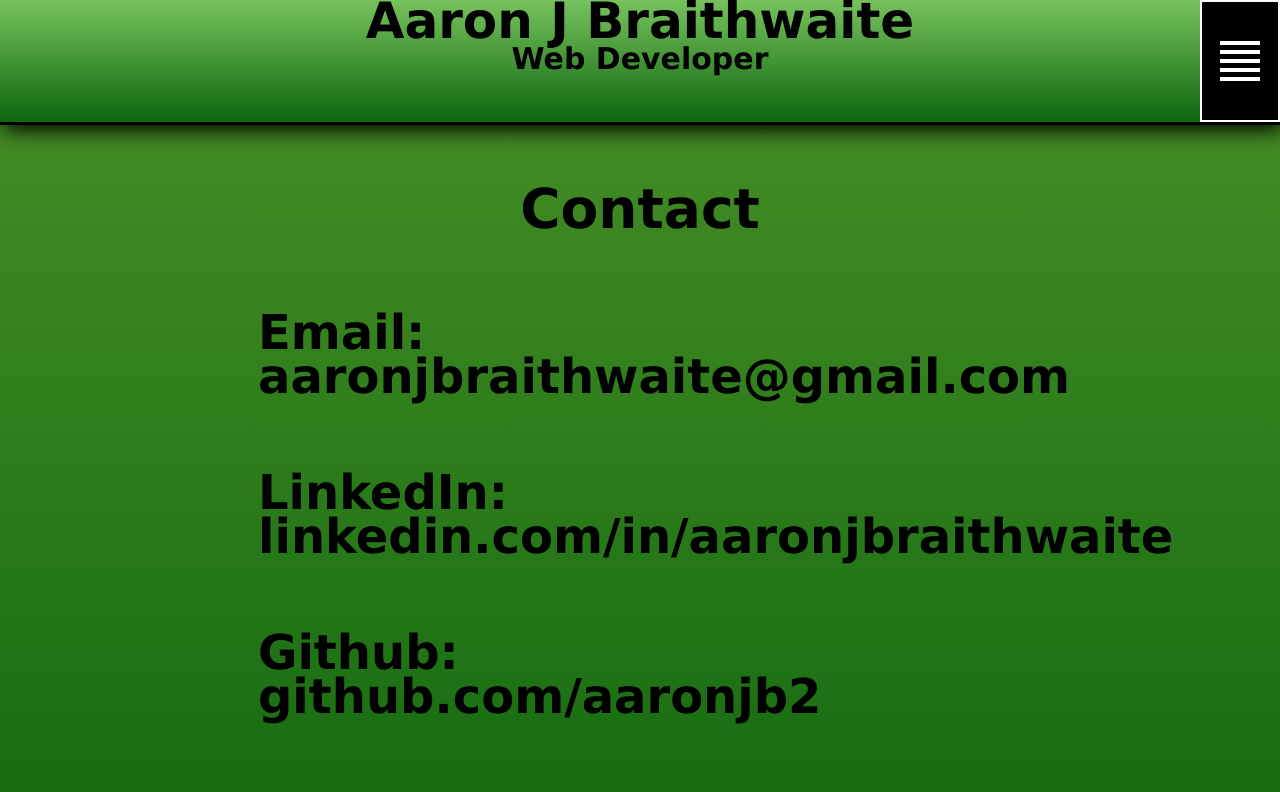
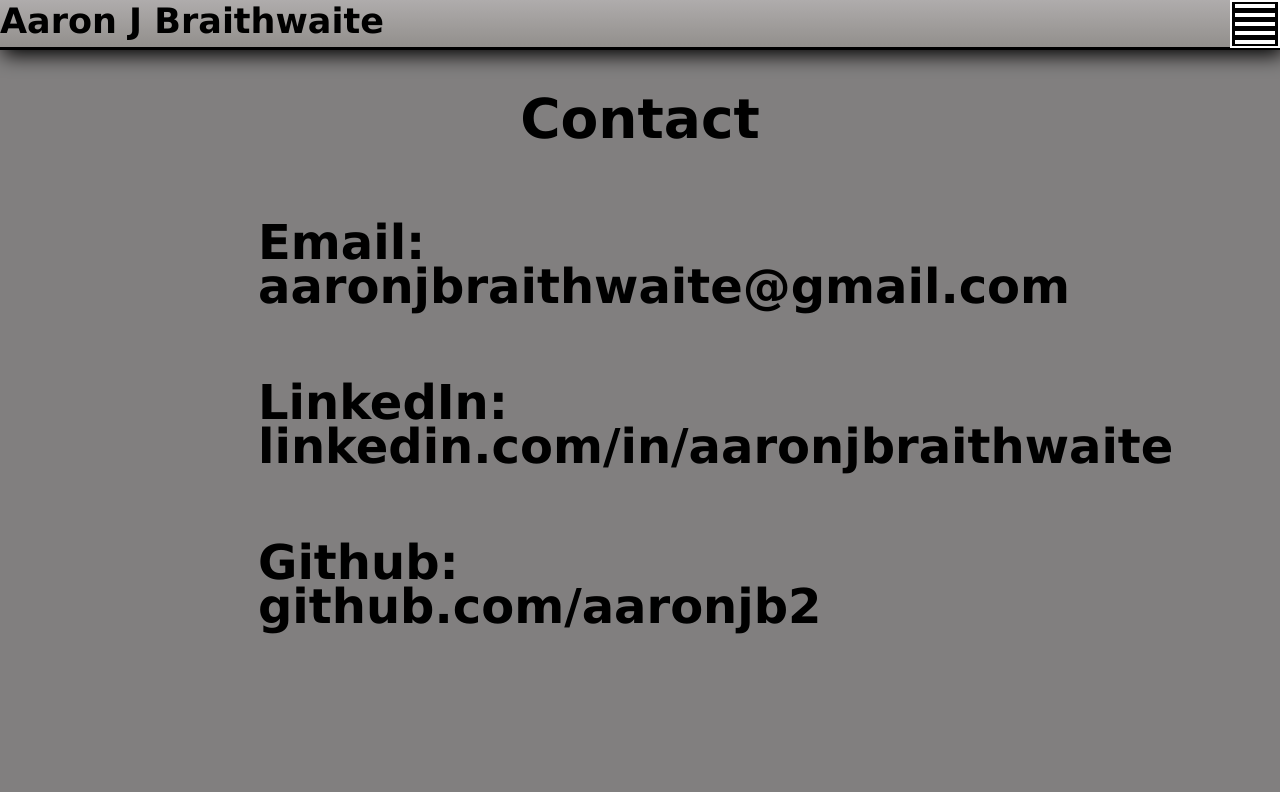
Before and after one commit to aaronjb2/portfolio, a React (Create React App) app: page /#/contact in a window 1280 px wide. Shown: the top 792 px of the page. Built offline with nearby package versions, Linux system fonts and the light colour scheme.

Commit message:
after making things gray

```diff
--- a/src/About.js
+++ b/src/About.js
@@ -23,6 +23,11 @@ class About extends Component{
                 <div className='holder-of-page-title-div'>
                     <h1 className='page-title'>About Me</h1>
                 </div>
+                <div className='that-is-what-it-is-all-about'>
+                    <div className='holder-of-my-photo'>
+                        <img className='my-photo' src='https://media.licdn.com/dms/image/C5603AQFBeKst4cNITA/profile-displayphoto-shrink_200_200/0?e=1554336000&v=beta&t=UvI4OMx3ODp5hJPL2T8sRN-ZnHV9aW7Vcpj0R_HmlF0' alt/>
+                    </div>
+                    <div className='about-space'></div>
                     <div className='paragraph-area'>
                         <p className='my-story'>I was born and raised in Utah.
                             I enjoy jokes and superhero movies.
@@ -33,6 +38,7 @@ class About extends Component{
                             applications that users can play on their phones.</p>
                     </div>
                 </div>
+            </div>
         )
     }
 }
--- a/src/App.css
+++ b/src/App.css
@@ -7,9 +7,10 @@
 }
 
 .header{
-  height:125px;
+  height:50px;
   width:100%;
-  background-image: linear-gradient(rgb(119, 194, 93), rgb(14, 102, 14));
+  /* background-image: linear-gradient(rgb(225, 231, 223), rgb(115, 119, 115)); */
+  background-image: linear-gradient(rgb(175, 172, 172), rgb(146, 143, 140));
   position:fixed;
   top:0;
   display:flex;
@@ -19,18 +20,17 @@
   z-index: 3;
 }
 
-.logo-section{
-  height:125px;
-  width:20%;
-}
 
 .title-section{
-  height:125px;
-  width: 60%;
+  height:50px;
+  width: 80%;
+  display:flex;
+  justify-content:flex-start;
+  align-items:center;
 }
 
 .links-section{
-  height:125px;
+  height:50px;
   width:20%;
   display:flex;
   align-items:flex-start;
@@ -39,7 +39,7 @@
 
 .option-div{
   box-sizing:border-box;
-  height:125px;
+  height:50px;
   width:110px;
   display:flex;
   flex-direction:column;
@@ -48,7 +48,7 @@
 }
 
 .space{
-  height:140px;
+  height:50px;
   width:100%;
 }
 
@@ -84,15 +84,18 @@
 
 .drop-down-menu{
   position:fixed;
-  background-color:pink;
+  background-color:gray;
   width:100%;
-  top:125px;
+  top:50px;
   height:100vh;
   background-image: linear-gradient(rgb(200, 200, 200), rgb(100, 100, 100));
   z-index:2;
 }
 
-
+.giving-space{
+  width:5px;
+  height:40px;
+}
 
 .drop-down-option{
   border-bottom:3px solid black;
@@ -120,8 +123,35 @@
   background-image:linear-gradient(white, rgb(150, 150, 150));
 }
 
+#selected1{
+  background-image:linear-gradient(white, rgb(150, 150, 150));
+  border-top:3px solid black;
+}
+
+#not-selected1{
+  border-top:3px solid black;
+}
+
 .head-option{
   border-left:2px solid black;
+}
+
+.that-is-what-it-is-all-about{
+  display:flex;
+  flex-direction:column;
+  align-items:center;
+}
+
+.holder-of-my-photo{
+  height:200px;
+  width:200px;
+}
+
+.my-photo{
+  height:100%;
+  width:100%;
+  border-radius:50%;
+  border: 3px solid black;
 }
 
 .page-title{
@@ -237,6 +267,11 @@ width:92%
 
 .profile-pic{
   height:300px;
+}
+
+.about-space{
+  height:1px;
+  width:30px;
 }
 
 .under-profile-description-div{
@@ -605,7 +640,7 @@ font-weight:bold;
     top:65px;
   }
   .under-profile-description-div{
-    font-size:30px;
+    font-size:70px;
   }
   .my-story{
     font-size:27px;
@@ -725,7 +760,7 @@ font-weight:bold;
     font-size:35px;
     margin-top:15px;
     position:relative;
-    bottom:10px;
+    bottom:0px;
   }
   .my-story{
     font-size:29px;
@@ -754,11 +789,6 @@ font-weight:bold;
   }
   .profile-pic{
     height:380px;
-  }
-  .my-name{
-    font-size:40px;
-    position:relative;
-    bottom:15px;
   }
 
   .skills{
@@ -885,12 +915,6 @@ font-weight:bold;
     font-size:35px;
   }
 
-  .my-name{
-    font-size:45px;
-    position:relative;
-    bottom:10px;
-    line-height:45px;
-  }
 
   .my-profession{
     position:relative;
@@ -934,12 +958,7 @@ font-weight:bold;
     height:45px;
   }
 
-  .my-name{
-    font-size:50px;
-    position:relative;
-    bottom:10px;
-    line-height:45px;
-  }
+
 
 
   .my-profession{
@@ -1069,15 +1088,13 @@ font-weight:bold;
   body{
   }
 
-  .my-name{
-    font-size:50px;
-    position:relative;
-    top:-16px;
-    line-height:45px;
-  }
-  .my-story{
-    font-size:39px;
-  }
+.that-is-what-it-is-all-about{
+  display:flex;
+  flex-direction:row;
+  width:1200px;
+}
+
+
   .contact-piece h4{
     font-size:42px;
   }
@@ -1102,29 +1119,17 @@ font-weight:bold;
     position:relative;
     top:40px;
   }
-.title-section{
-  position:relative;
-  bottom:40px;
-}
+
 
 }
 
-@media only screen and (min-width: 948px){
-  .title-section{
-    position:relative;
-    top:25px;
-  }
-
-}
 
 @media only screen and (min-width: 1200px){
   .contact-piece h4{
     font-size:48px;
   }
 
-  .my-story{
-    font-size:45px;
-  }
+
   .title-section{
     position:relative;
     top:0px;
@@ -1146,9 +1151,7 @@ font-weight:bold;
     display:flex;
     box-sizing:border-box;
   }
-  .my-story{
-    font-size:50px;
-  }
+
 
   .contact-piece h4{
     font-size:50px;
@@ -1166,19 +1169,9 @@ font-weight:bold;
     width:33%;
   }
 
-  .title-section{
-    width:34%;
-  }
 
   .links-section{
     width:33%;
-  }
-
-  .my-name{
-    font-size:45px;
-    position:relative;
-    top:-14px;
-    line-height:45px;
   }
 
   .my-profession{
@@ -1192,11 +1185,6 @@ font-weight:bold;
   body{
   }
 
-  .my-name{
-    font-size:50px;
-    top:-12px;
-  }
-
   .my-profession{
     top:-26px;
   }
@@ -1205,18 +1193,12 @@ font-weight:bold;
 @media only screen and (min-width: 1636px){
   body{
   }
-  .my-name{
-    top:-15px;
-  }
   .my-profession{
     top:-25px;
   }
 }
 
 @media only screen and (min-width: 1657px){
-  .my-name{
-    top:10px;
-  }
   .my-profession{
     top:-0px;
   }
--- a/src/DropDownMenu.js
+++ b/src/DropDownMenu.js
@@ -13,8 +13,8 @@ class DropDownMenu extends Component{
     render(){
         return (
             <div className='drop-down-menu'>
-
-                <a href = '/'><div id={this.props.currentPage==='home'?'selected':'not-selected'} className='drop-down-option'><div className='centerpiece'><h3 className='label'>Home</h3></div></div></a>
+                <div className='giving-space'></div>
+                <a href = '/'><div id={this.props.currentPage==='home'?'selected1':'not-selected1'} className='drop-down-option'><div className='centerpiece'><h3 className='label'>Home</h3></div></div></a>
                 <a href = '/#/about'><div id={this.props.currentPage==='about'?'selected':'not-selected'} className='drop-down-option'><div className='centerpiece'><h3 className='label'>About</h3></div></div></a>
                 <a href = '/#/projects'><div id={this.props.currentPage==='projects'?'selected':'not-selected'} className='drop-down-option'><div className='centerpiece'><h3 className='label'>Projects</h3></div></div></a>
                 <a href = '/#/skills'><div id={this.props.currentPage==='skills'?'selected':'not-selected'} className='drop-down-option'><div className='centerpiece'><h3 className='label'>Skills</h3></div></div></a>
--- a/src/Header.js
+++ b/src/Header.js
@@ -13,12 +13,8 @@ class Header extends Component{
     render(){
         return (
             <div className = 'header'>
-                <div className='logo-section'>
-
-                </div>
                 <div className='title-section'>
-                <h1 className='my-name'>Aaron J Braithwaite</h1>
-                <h2 className='my-profession'>Web Developer</h2>
+                    <h1 className='my-name'>Aaron J Braithwaite</h1>
                 </div>
                 <div className='links-section'>
                     <button id ='menu-button' onClick={()=>this.props.toggleDropDownMenu()}>
--- a/src/Home.js
+++ b/src/Home.js
@@ -22,7 +22,6 @@ class Home extends Component{
         return (
             <div className='brav' id='time-to-stretch'>
                 <div className='home-stuff'>
-                    <img className='profile-pic' src='https://media.licdn.com/dms/image/C5603AQFBeKst4cNITA/profile-displayphoto-shrink_200_200/0?e=1553731200&v=beta&t=b_lg3HEMXKr01txWeC77gYW-l5PLivtIVf3pgVuzFqY' alt/>
                     <div id='time-to-stretch' className='under-profile-description-div'>Showing the talents and accomplishments of Aaron Braithwaite as a web developer</div>
                 </div>
             </div>
--- a/src/index.css
+++ b/src/index.css
@@ -6,8 +6,7 @@ body {
     sans-serif;
   -webkit-font-smoothing: antialiased;
   -moz-osx-font-smoothing: grayscale;
-  background-image: linear-gradient(rgb(75, 145, 40), rgb(14, 102, 14));
-  background-color:red;
+  background-color:rgb(129, 127, 127);
 }
 
 code {
@@ -32,8 +31,8 @@ a{
 }
 
 button{
-  width:80px;
-  height:122px;
+  width:50px;
+  height:48px;
   background-color:black;
   border: 2px solid white;
   display:flex;
```
Also changed, not shown: 1 other file (tests, documents, lock files or other folders). Lines whose indentation alone changed are shown as unchanged.
